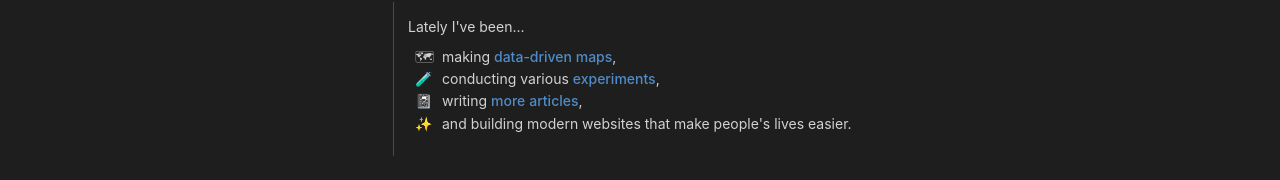
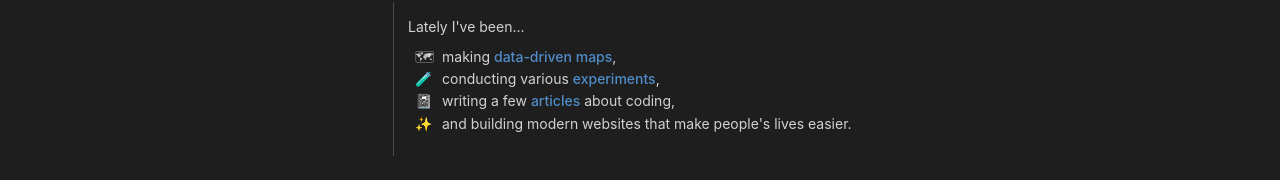
Before and after one commit to laneysmith/laney-tech, a React (Create React App) app: page / in a window 1280 px wide. Shown: the part 406-586 px from the top of the page. Built offline with nearby package versions, Linux system fonts and the light colour scheme.

Commit message:
fix lint script + other tweaks

```diff
--- a/package.json
+++ b/package.json
@@ -17,7 +17,7 @@
     "start": "react-scripts start",
     "build": "react-scripts build",
     "test": "react-scripts test",
-    "lint": "eslint ."
+    "lint": "eslint \"src/**/*.{js,jsx}\""
   },
   "eslintConfig": {
     "extends": "react-app"
--- a/src/components/Banner/CellEmpty.js
+++ b/src/components/Banner/CellEmpty.js
@@ -21,7 +21,6 @@ const CellEmpty = () => {
 
   return (
     <GridCellEmpty
-      role="button"
       colorIndex={index}
       className={`commit commit--interactive commit--${statuses[index]}`}
       onClick={handleClickCell}
--- a/src/components/Sections/Recent.js
+++ b/src/components/Sections/Recent.js
@@ -15,11 +15,7 @@ const Recent = () => (
         conducting various <a href="https://github.com/laneysmith/">experiments</a>,
       </ListItem>
       <ListItem icon="📓">
-        writing{' '}
-        <a href="https://dev.to/laney/mapbox-how-to-conditionally-style-features-based-on-covid-19-data-h78">
-          more
-        </a>{' '}
-        <a href="https://dev.to/laney/react-mapbox-beginner-tutorial-2e35">articles</a>,
+        writing a few <a href="https://dev.to/laney">articles</a> about coding,
       </ListItem>
       <ListItem icon="✨">and building modern websites that make people's lives easier.</ListItem>
     </List>
```
